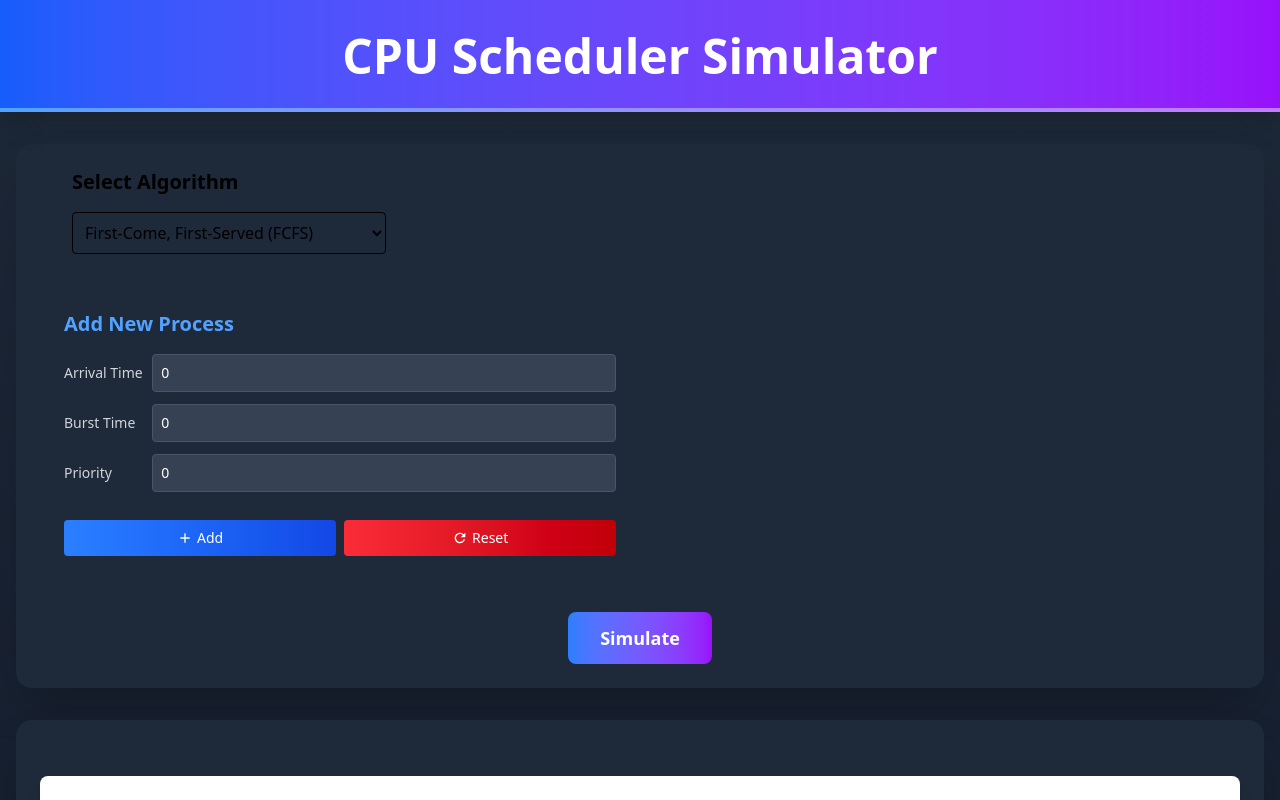
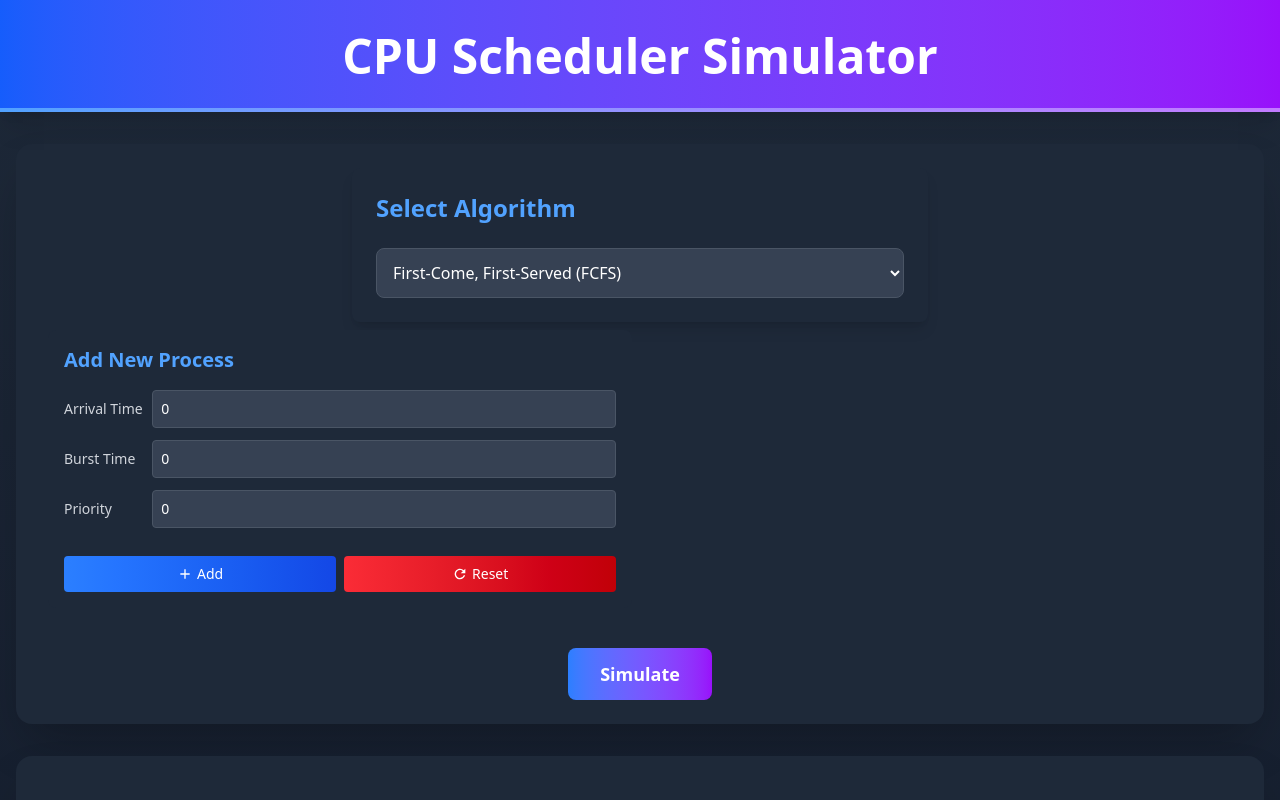
Before and after one commit to pankajyadav-dev/sheduling-algo-simulators, a React (Vite) app in the folder algo/: page / in a window 1280 px wide. Shown: the top 800 px of the page. Built offline with nearby package versions, Linux system fonts and the light colour scheme.

Commit message:
adjust the positon and design of algorithm selector module

```diff
--- a/algo/src/components/AlgorithmSelector.jsx
+++ b/algo/src/components/AlgorithmSelector.jsx
@@ -1,37 +1,42 @@
 import React from 'react';
 
-function AlgorithmSelector({ algorithm, setAlgorithm, timeQuantum, setTimeQuantum ,algorithmstate}) {
+function AlgorithmSelector({ algorithm, setAlgorithm, timeQuantum, setTimeQuantum, algorithmstate }) {
   return (
-    <div className="ml-8 mb-8">
-      <h2 className="text-xl font-semibold mb-4">Select Algorithm</h2>
+    <div className="w-full max-w-xl mx-auto bg-gray-800 rounded-lg p-6 shadow-lg">
+      <h2 className="text-2xl font-bold text-blue-400 mb-6">Select Algorithm</h2>
       <select
         value={algorithm}
         onChange={(e) => setAlgorithm(e.target.value)}
-        className="border p-2 rounded"
+        className="w-full bg-gray-700 text-white border border-gray-600 p-3 rounded-lg focus:outline-none focus:border-blue-500 transition-colors duration-200"
       >
+        <optgroup label="Basic Algorithms" className="bg-gray-700">
           <option value="FCFS">First-Come, First-Served (FCFS)</option>
           <option value="SJF">Shortest Job First (SJF)</option>
           <option value="RoundRobin">Round Robin</option>
           <option value="Priority">Priority Scheduling</option>
           <option value="MultilevelQueue">Multilevel Queue</option>
+        </optgroup>
 
+        <optgroup label="Advanced Algorithms" className="bg-gray-700">
           <option value="SRTF">Shortest Remaining Time First (SRTF)</option>
           <option value="HRRN">Highest Response Ratio Next (HRRN)</option>
           <option value="LJF">Longest Job First (LJF)</option>
           <option value="LRTF">Longest Remaining Time First (LRTF)</option>
           <option value="SJN">Shortest Job Next (SJN)</option>
+        </optgroup>
+      </select>
 
-      </select>
-      {(algorithm === 'RoundRobin'|| algorithm === 'MultilevelQueue')&& (
-        <div className="mt-4">
-          <label className="block text-sm font-medium text-gray-700">
-            Time Quantum:
+      {(algorithm === 'RoundRobin' || algorithm === 'MultilevelQueue') && (
+        <div className="mt-6 bg-gray-700 p-4 rounded-lg border border-gray-600">
+          <label className="block text-sm font-medium text-gray-300 mb-2">
+            Time Quantum
           </label>
           <input
             type="number"
             onChange={(e) => setTimeQuantum(parseInt(e.target.value))}
-            className="mt-1 block border p-2 rounded"
+            className="w-full bg-gray-800 text-white border border-gray-600 p-3 rounded-lg focus:outline-none focus:border-blue-500 transition-colors duration-200"
             placeholder="Enter time quantum"
+            min="1"
           />
         </div>
       )}
```
Lines whose indentation alone changed are shown as unchanged.
